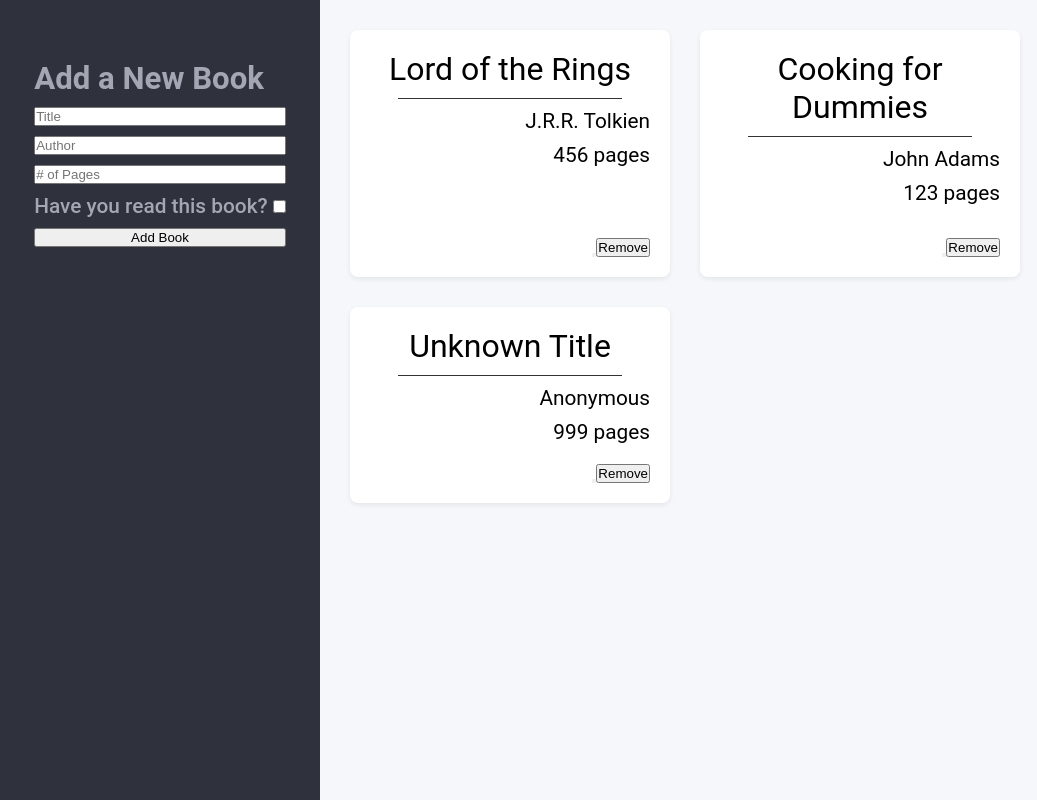
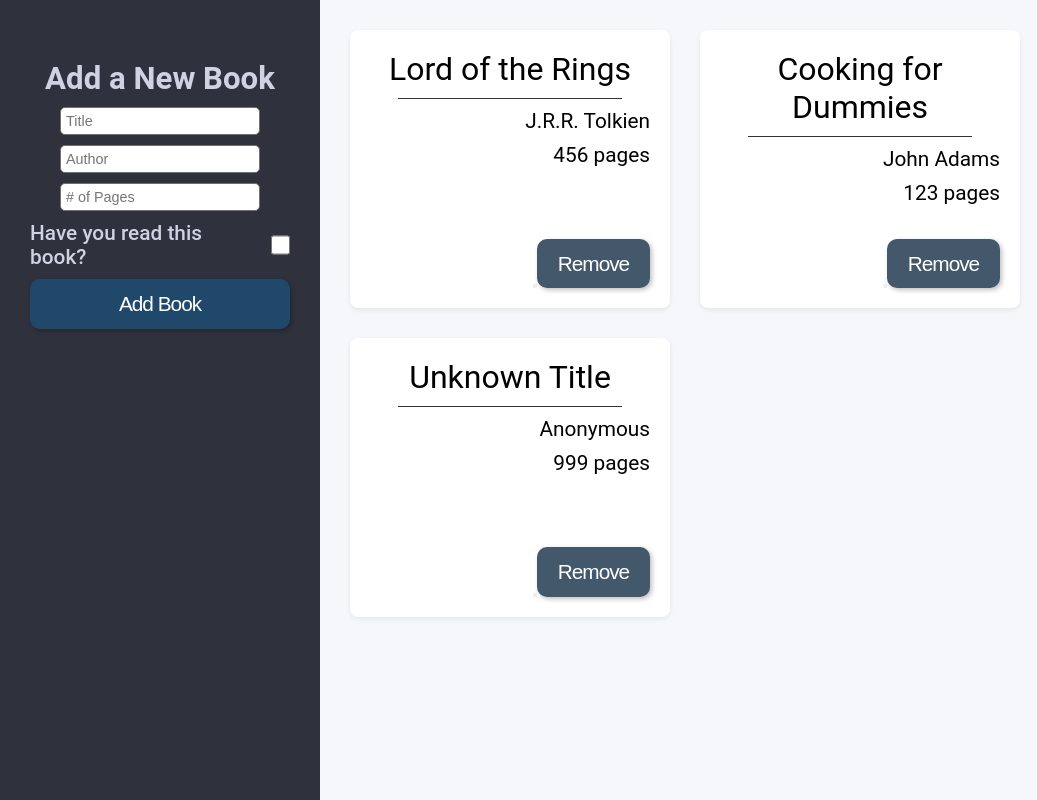
Before and after one commit to jakemcco/odin-library, a plain HTML site: page index.html in a window 1280 px wide. Shown: the whole page, without its empty margins (0-1037 px from the left). Drawn offline with Linux system fonts and the light colour scheme.

Commit message:
Adjust styling on sidebar and book cards

```diff
--- a/style.css
+++ b/style.css
@@ -29,7 +29,7 @@ body {
 #sidebar {
    grid-column-start: 1;
    background: var(--dark-background);
-   color: #a4a6b3;
+   color: #cfd2e0;
    padding-top: 0.35rem;
    user-select: none;
    position: relative;
@@ -49,8 +49,18 @@ body {
    display: flex;
    flex-direction: column;
    justify-content: flex-start;
-   align-items: stretch;
+   align-items: center;
    gap: 10px;
+}
+
+.is-read {
+   display: flex;
+   justify-content: space-between;
+   align-items: center;
+   gap: 20px;
+}
+
+#add-book-is-read-status {
 }
 
 /* MAIN */
@@ -108,6 +118,7 @@ body {
    display: flex;
    justify-content: flex-end;
    align-items: flex-end;
+   margin-top: 10px;
 }
 
 .form-divider-h {
@@ -115,3 +126,52 @@ body {
    height: 1px;
    width: 100%;
  }
+
+ button[type="submit"] {
+   align-self: stretch;
+   padding: .8rem 1.3rem;
+   font-size: 1.3rem;
+   background-color: rgb(32, 72, 107);
+   border: none;
+   border-radius: 10px;
+   color: white;
+   letter-spacing: -1px;
+   box-shadow: 2px 2px 5px rgba(0, 0, 0, 0.253);
+
+}
+
+.btn-remove-book {
+   padding: .8rem 1.3rem;
+   font-size: 1.3rem;
+   background-color: rgb(67, 88, 107);
+   border: none;
+   border-radius: 10px;
+   color: white;
+   letter-spacing: -1px;
+   box-shadow: 2px 2px 5px rgba(0, 0, 0, 0.253);
+
+}
+
+input[type='text'], input[type='number'] {
+   width: 200px;
+   padding: 5px;
+   margin: 0;
+   border: 1px solid rgb(112, 112, 112);
+   border-radius: 5px;
+   font-size: 0.9rem;
+}
+
+input[type='checkbox'] {
+   width: 20px;
+   height: 20px;
+   margin: 0;
+   border: 1px solid rgb(112, 112, 112);
+   border-radius: 5px;
+   font-size: 0.9rem;
+}
+
+/* Interaction */
+button[type='submit']:hover {
+   background-color: rgb(49, 105, 155);
+   font-size: 1.35rem;
+ }
```
